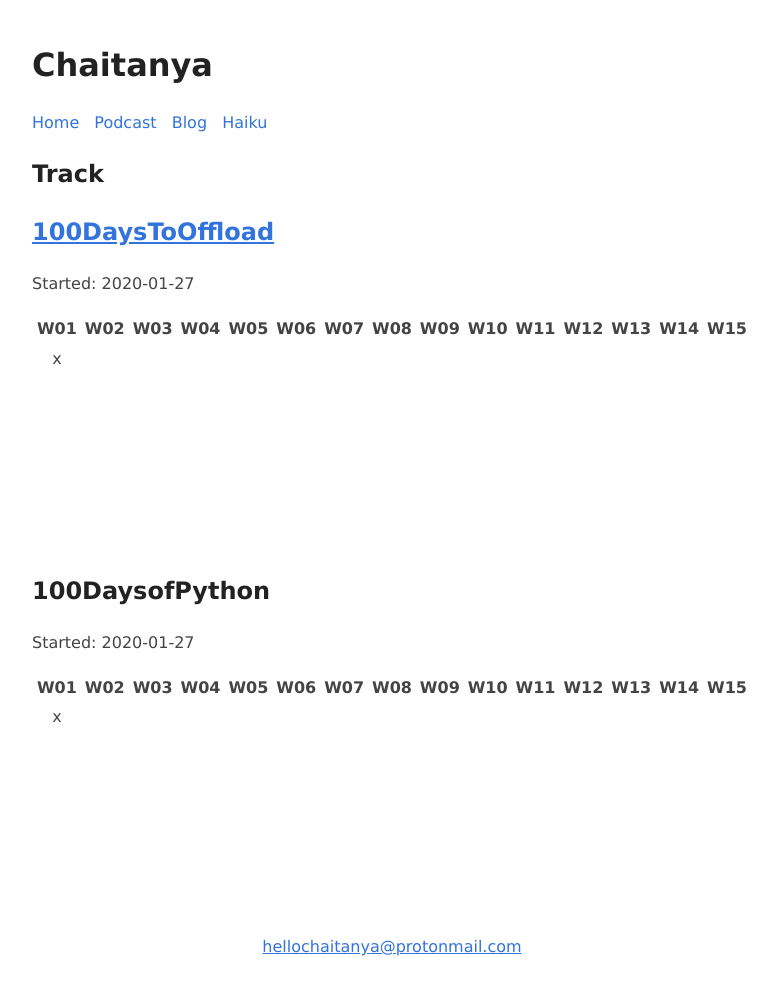
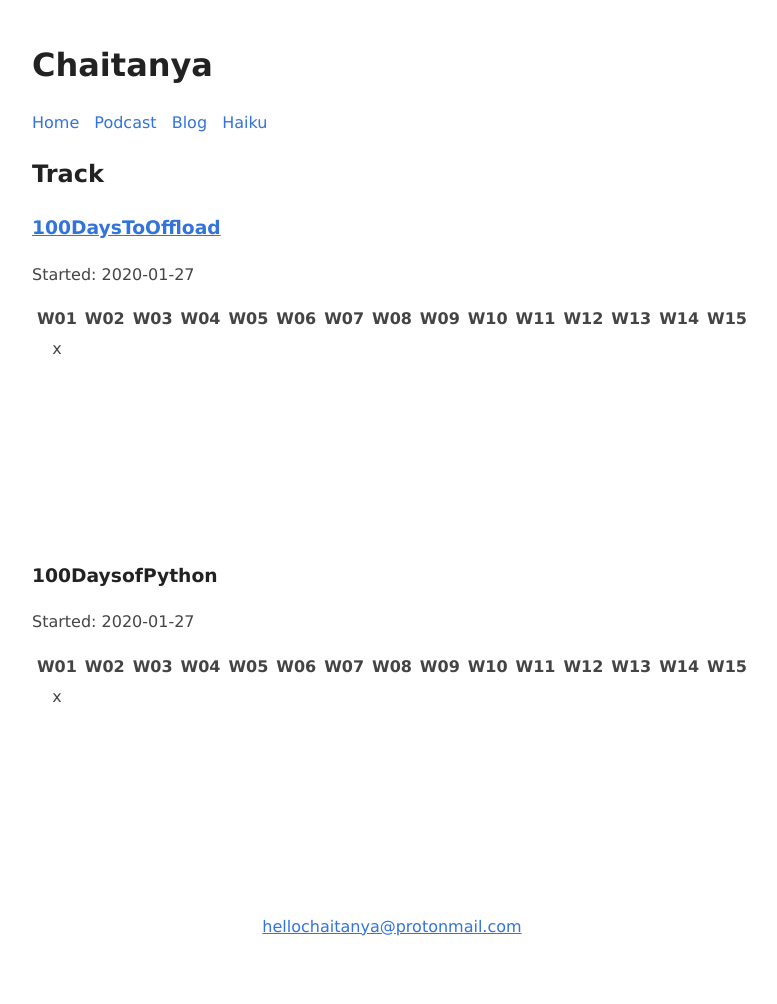
Before and after one commit to chtny/chtny.github.io, a Jekyll site: the page built from track.md, in a window 1280 px wide. Shown: the whole page, without its empty margins (248-1025 px from the left). Built offline with Jekyll 4.4.1, drawn with Linux system fonts in a browser that asks for light colours.

```diff
--- a/track.md
+++ b/track.md
@@ -3,7 +3,7 @@ layout: page
 title: Track
 permalink: /track
 ---
-## [100DaysToOffload](https://chaitanya.page/tag/100daystooffload)
+### [100DaysToOffload](https://chaitanya.page/tag/100daystooffload)
 Started: 2020-01-27
 
 | W01 | W02 | W03 | W04 | W05 | W06 | W07 | W08 | W09 | W10 | W11 | W12 | W13 | W14 | W15 |
@@ -16,7 +16,7 @@ Started: 2020-01-27
 |  |  |  |  |  |  |  |  |  |  |  |  |  |  |  |
 |  |  |  |  |  |  |  |  |  |  |  |  |  |  |  |
 
-## 100DaysofPython
+### 100DaysofPython
 Started: 2020-01-27
 
 | W01 | W02 | W03 | W04 | W05 | W06 | W07 | W08 | W09 | W10 | W11 | W12 | W13 | W14 | W15 |
```
